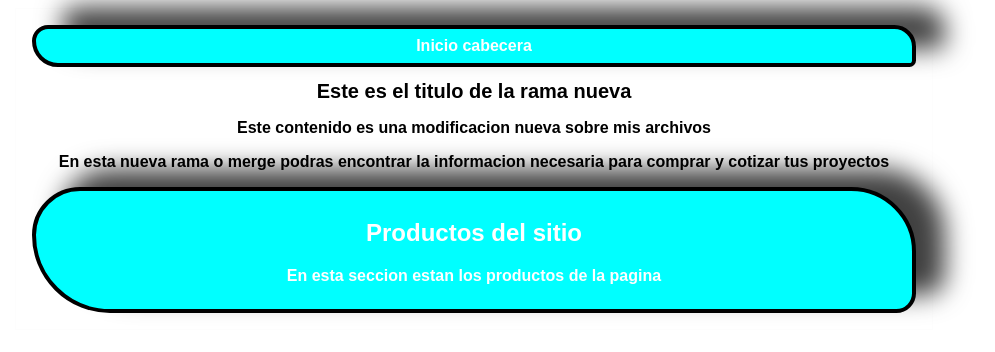
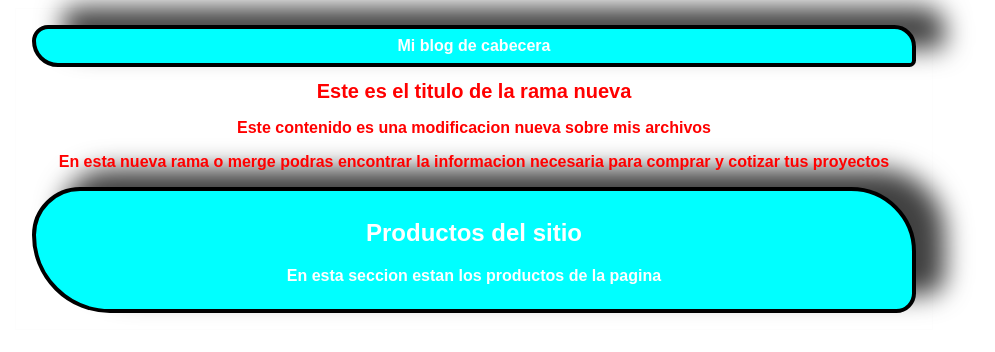
Before and after one commit to jshincapie/BlogNew, a plain HTML site: page index.html in a window 1280 px wide. Shown: the whole page, without its empty margins (166-1161 px from the left). Drawn offline with Linux system fonts and the light colour scheme.

Commit message:
Cambio en cabecera y el color

```diff
--- a/css/estilos.css
+++ b/css/estilos.css
@@ -1,6 +1,6 @@
 body
 {
-    color: black;
+    color: red;
     text-align: left;
     font-family: Arial, Helvetica, sans-serif;
     font-size: 16px;
--- a/index.html
+++ b/index.html
@@ -8,7 +8,7 @@
 
     <div id="container">
         <div id="cabecera">
-            Inicio cabecera
+            Mi blog de cabecera
         </div>
         <div id="post">
             <h1>Este es el titulo de la rama nueva</h1>
```
